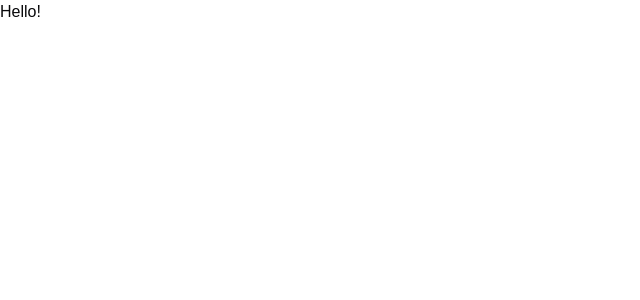
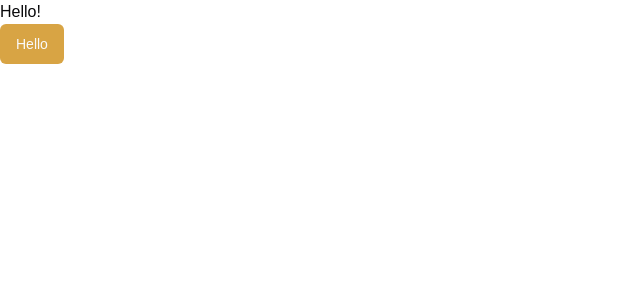
Before and after one commit to SahilChand1104/Full-Stack-AI-Interview-Simulator, a Next.js app: page / in a window 1280 px wide. Shown: the top 300 px of the page, without its empty margins (0-640 px from the left). Built offline with nearby package versions, Linux system fonts and the light colour scheme.

Commit message:
Added a button

```diff
--- a/app/page.js
+++ b/app/page.js
@@ -1,9 +1,11 @@
+import { Button } from "@/components/ui/button";
 import Image from "next/image";
 
 export default function Home() {
   return (
     <div>
       <h2> Hello! </h2>
+      <Button>Hello</Button>
     </div>
   );
 }
--- /dev/null
+++ b/components/ui/button.jsx
@@ -0,0 +1,47 @@
+import * as React from "react"
+import { Slot } from "@radix-ui/react-slot"
+import { cva } from "class-variance-authority";
+
+import { cn } from "@/lib/utils"
+
+const buttonVariants = cva(
+  "inline-flex items-center justify-center whitespace-nowrap rounded-md text-sm font-medium ring-offset-background transition-colors focus-visible:outline-none focus-visible:ring-2 focus-visible:ring-ring focus-visible:ring-offset-2 disabled:pointer-events-none disabled:opacity-50",
+  {
+    variants: {
+      variant: {
+        default: "bg-primary text-primary-foreground hover:bg-primary/90",
+        destructive:
+          "bg-destructive text-destructive-foreground hover:bg-destructive/90",
+        outline:
+          "border border-input bg-background hover:bg-accent hover:text-accent-foreground",
+        secondary:
+          "bg-secondary text-secondary-foreground hover:bg-secondary/80",
+        ghost: "hover:bg-accent hover:text-accent-foreground",
+        link: "text-primary underline-offset-4 hover:underline",
+      },
+      size: {
+        default: "h-10 px-4 py-2",
+        sm: "h-9 rounded-md px-3",
+        lg: "h-11 rounded-md px-8",
+        icon: "h-10 w-10",
+      },
+    },
+    defaultVariants: {
+      variant: "default",
+      size: "default",
+    },
+  }
+)
+
+const Button = React.forwardRef(({ className, variant, size, asChild = false, ...props }, ref) => {
+  const Comp = asChild ? Slot : "button"
+  return (
+    (<Comp
+      className={cn(buttonVariants({ variant, size, className }))}
+      ref={ref}
+      {...props} />)
+  );
+})
+Button.displayName = "Button"
+
+export { Button, buttonVariants }
--- a/package.json
+++ b/package.json
@@ -10,6 +10,7 @@
   },
   "dependencies": {
     "@radix-ui/react-icons": "^1.3.0",
+    "@radix-ui/react-slot": "^1.1.0",
     "class-variance-authority": "^0.7.0",
     "clsx": "^2.1.1",
     "lucide-react": "^0.446.0",
--- a/tailwind.config.js
+++ b/tailwind.config.js
@@ -20,7 +20,7 @@
   				foreground: 'hsl(var(--popover-foreground))'
   			},
   			primary: {
-  				DEFAULT: 'hsl(var(--primary))',
+  				DEFAULT: '#D8A444',
   				foreground: 'hsl(var(--primary-foreground))'
   			},
   			secondary: {
```
Also changed, not shown: 1 other file (tests, documents, lock files or other folders).
